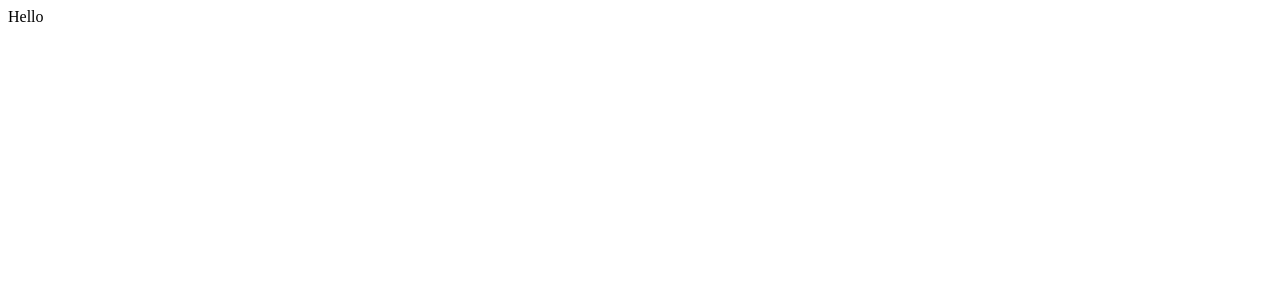
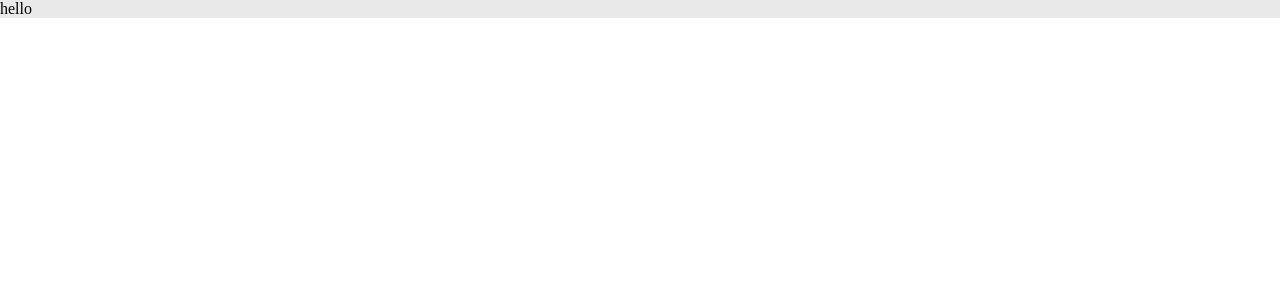
Before and after one commit to Vaani-pathariya/flick_through, a React (Create React App) app: page / in a window 1280 px wide. Shown: the top 300 px of the page. Built offline with nearby package versions, Linux system fonts and the light colour scheme.

Commit message:
bug: removing github pages

```diff
--- a/package.json
+++ b/package.json
@@ -1,6 +1,5 @@
 {
   "name": "flick_through",
-  "homepage": "https://Vaani-pathariya.github.io/flick_through",
   "version": "0.1.0",
   "private": true,
   "dependencies": {
@@ -15,8 +14,6 @@
     "web-vitals": "^2.1.4"
   },
   "scripts": {
-    "predeploy":"npm run build",
-    "deploy":"gh-pages -d build",
     "start": "react-scripts start",
     "build": "react-scripts build",
     "test": "react-scripts test",
--- a/src/App.js
+++ b/src/App.js
@@ -1,4 +1,5 @@
 import { Route, Routes } from "react-router-dom";
+import "./app.css"
 import Main from "./pages/Main";
 function App() {
   return (
--- /dev/null
+++ b/src/app.css
@@ -0,0 +1,4 @@
+body{
+    margin: 0;
+    padding: 0;
+}
--- a/src/pages/Main.js
+++ b/src/pages/Main.js
@@ -1,6 +1,11 @@
+import "./main.css"
 const Main=()=>{
     return(
-        <div>Hello</div>
+        <div>
+            <nav className="main">
+                hello
+            </nav>
+        </div>
     )
 }
 export default Main;
--- /dev/null
+++ b/src/pages/main.css
@@ -0,0 +1,4 @@
+.main{
+    width: 100%;
+    background-color: #E9E9E9;
+}
```
Also changed, not shown: 1 other file (tests, documents, lock files or other folders).
